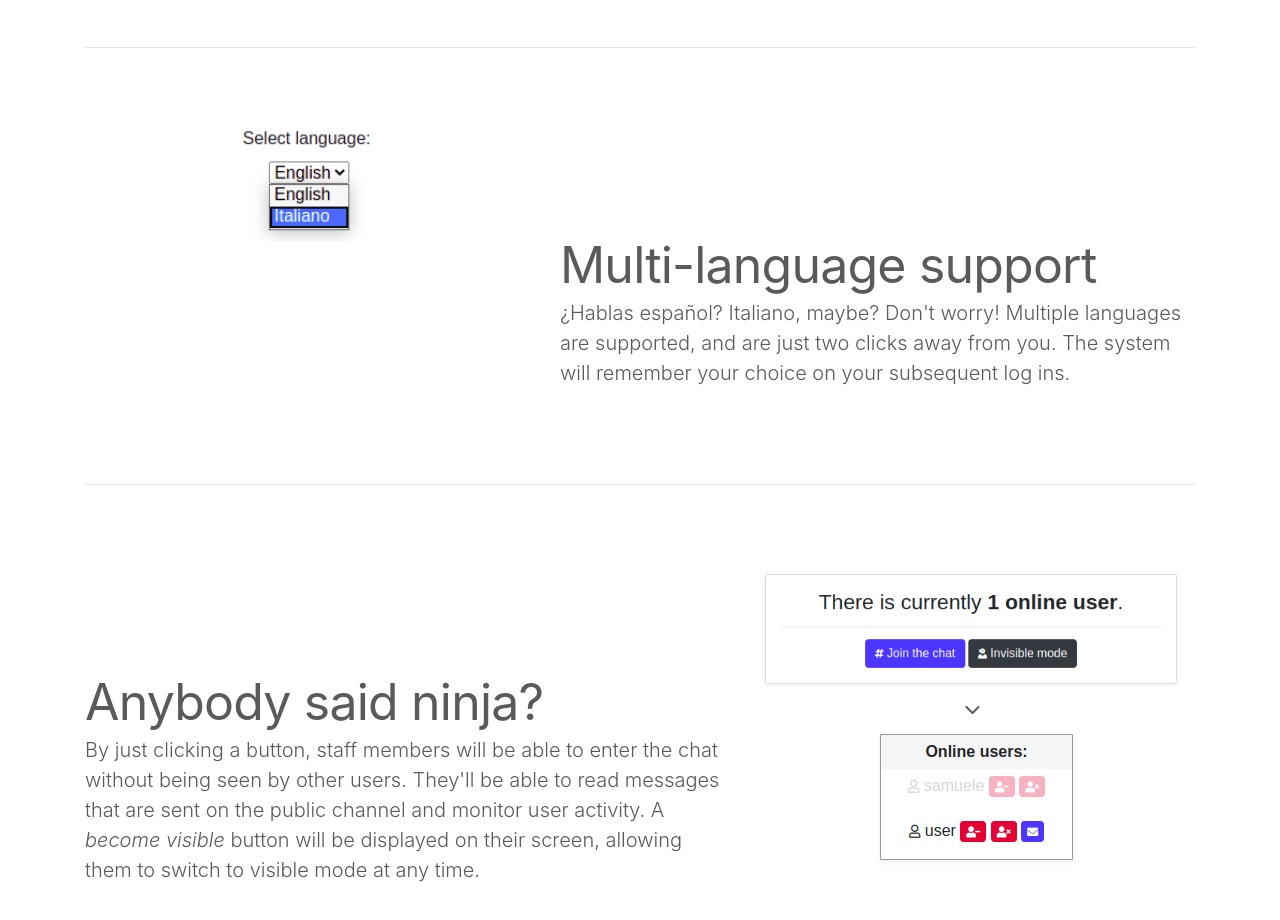
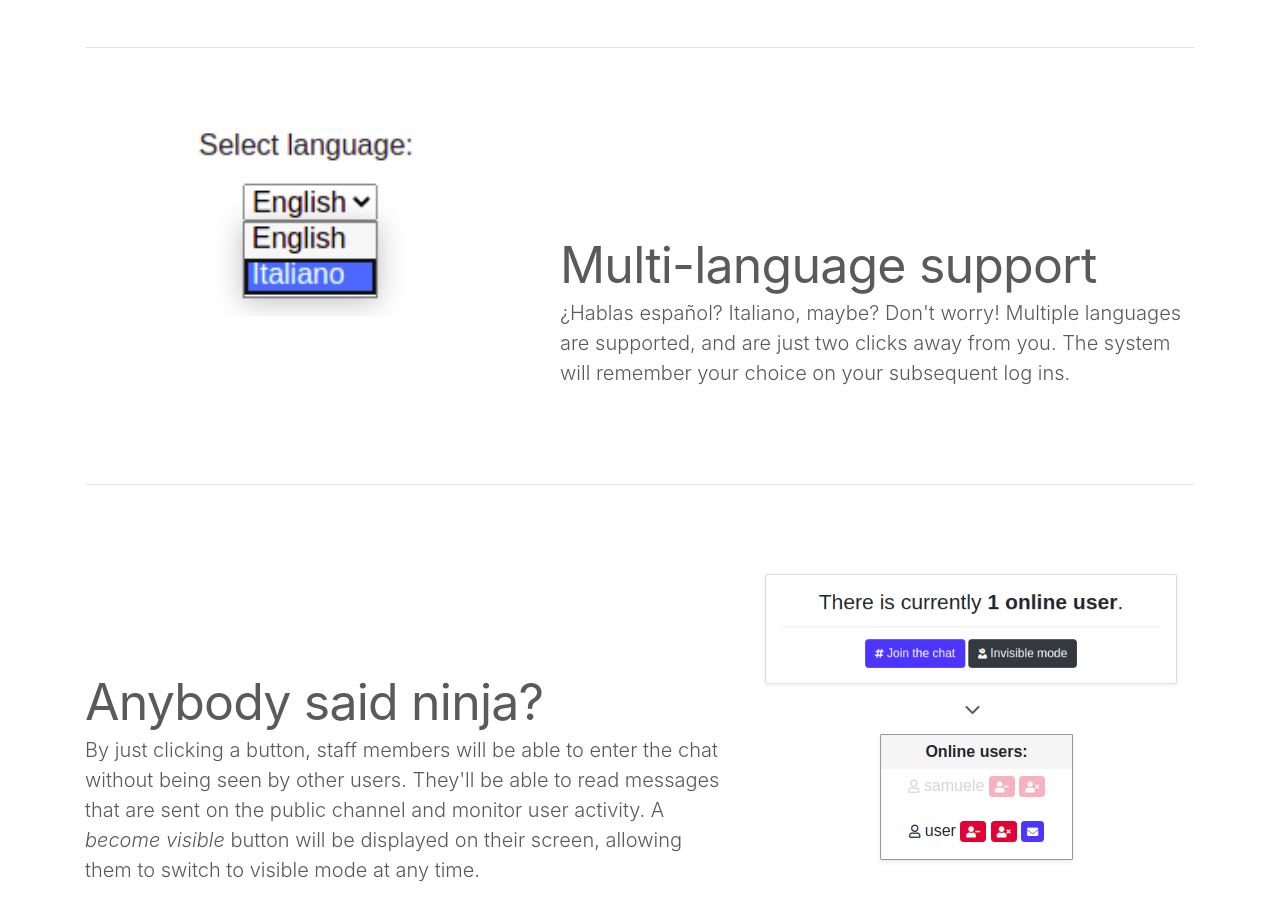
Before and after one commit to samul-1/chat-landing-page, a plain HTML site: page index.html in a window 1280 px wide. Shown: the part 2760-3680 px from the top of the page. Drawn offline with nearby package versions, Linux system fonts and the light colour scheme.

Commit message:
Update index.html

```diff
--- a/index.html
+++ b/index.html
@@ -143,7 +143,7 @@
           </div>
           <div class="col-md-5 order-md-1">
             <div class="text-center">
-                <img style="width: 30%; height: auto" class="featurette-image img-fluid mx-auto" src="lang.png">
+                <img style="width: 50%; height: 50%" class="featurette-image img-fluid mx-auto" src="lang.png">
             </div>
           </div>
         </div>
```
